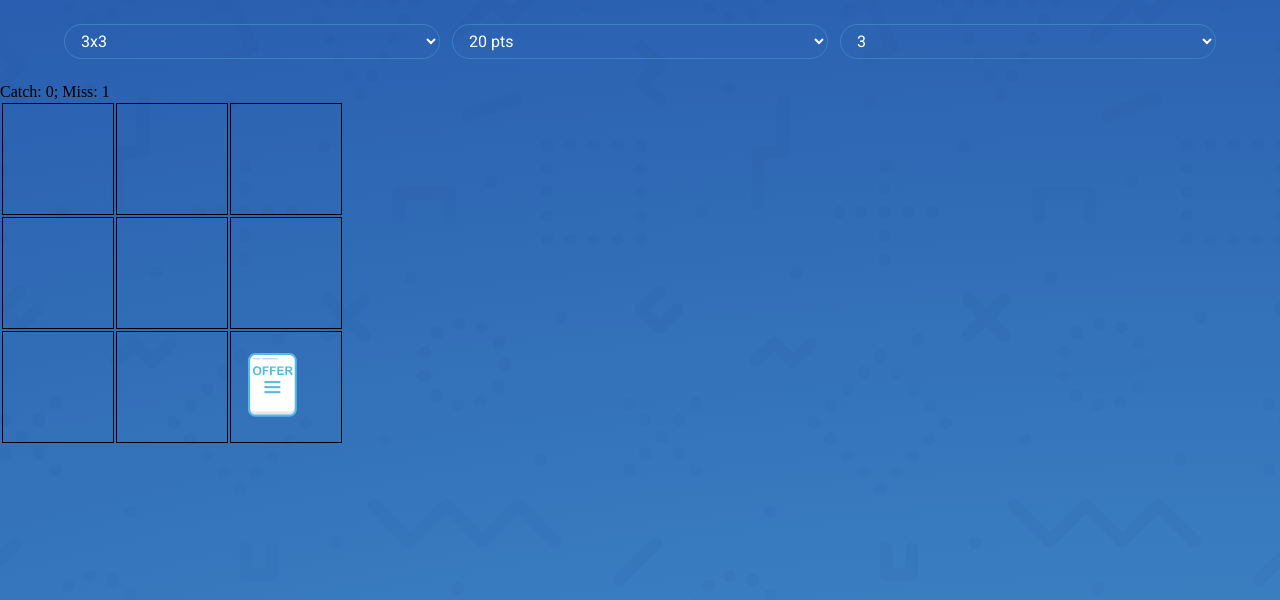
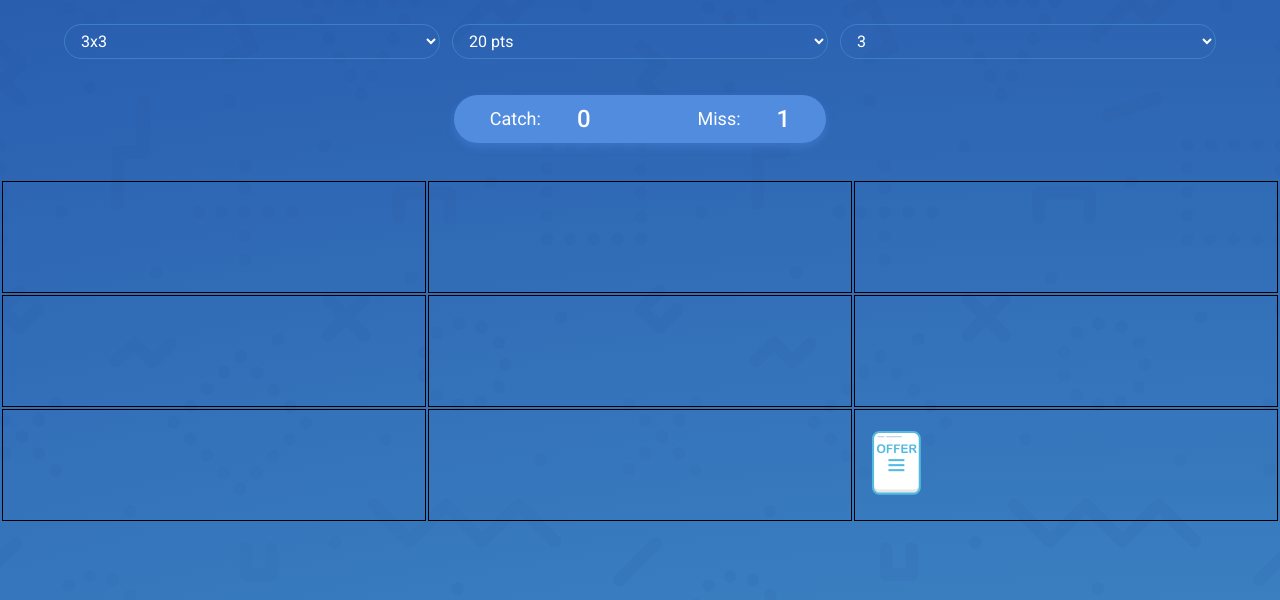
Before and after one commit to NikitaStaroverov/Precours-Projects, a plain HTML site: page Project-Game-CatchTheOffer/index.html in a window 1280 px wide. Both pictures are taken after a click on the button "START GAME". Drawn offline with Linux system fonts and the light colour scheme.

Commit message:
последняя версия

```diff
--- a/Project-Game-CatchTheOffer/index.html
+++ b/Project-Game-CatchTheOffer/index.html
@@ -12,6 +12,7 @@
 
   <link rel="stylesheet" href="./styles.css">
   <link rel="stylesheet" href="./styleWinAndLose.css">
+  <link rel="stylesheet" href="./scoreBlockStyle.css">
 
   <style>
     table td {
--- a/Project-Game-CatchTheOffer/index.js
+++ b/Project-Game-CatchTheOffer/index.js
@@ -1,6 +1,7 @@
 import { STATUSES, data, subscribe } from './data.js'
 import { StartButton } from './ui/game/buttons/RestartButton.js'
 import { Game } from './ui/game/game.component.js'
+import { ScoreBlock } from './ui/game/score-block/score-block.component.js'
 import { SettingsPanel } from './ui/game/settings-panel/settings-panel.component.js'
 import { Lose } from './ui/game/win and lose/lose.component.js'
 import { Win } from './ui/game/win and lose/win.component.js'
--- /dev/null
+++ b/Project-Game-CatchTheOffer/scoreBlockStyle.css
@@ -0,0 +1,34 @@
+.scoreBlock {
+	padding: 12px 36px;
+	align-self: center;
+	display: inline-flex;
+	align-items: flex-start;
+	gap: 107px;
+	border-radius: 30px;
+	background: #528cde;
+	box-shadow: 0px 4px 8px 0px rgba(88, 150, 238, 0.3);
+}
+
+.wrapCount {
+	display: flex;
+	align-items: flex-start;
+	gap: 36px;
+}
+
+.textCount {
+	color: #fff;
+	font-family: Roboto;
+	font-size: 18px;
+	font-style: normal;
+	font-weight: 400;
+	line-height: 24px;
+}
+
+.count {
+	color: #fff;
+	font-family: Roboto;
+	font-size: 24px;
+	font-style: normal;
+	font-weight: 500;
+	line-height: 24px;
+}
--- a/Project-Game-CatchTheOffer/styleWinAndLose.css
+++ b/Project-Game-CatchTheOffer/styleWinAndLose.css
@@ -92,7 +92,6 @@ p {
 
 .score {
 	color: #3676bc;
-	text-align: right;
 	font-family: Roboto;
 	font-size: 24px;
 	font-style: normal;
--- a/Project-Game-CatchTheOffer/styles.css
+++ b/Project-Game-CatchTheOffer/styles.css
@@ -10,9 +10,6 @@ p {
 
 /* фон */
 .app {
-	/* display: flex;
-	justify-content: center;
-	align-items: center; */
 	width: 100%;
 	height: 100vh;
 	background: url('./assets/images/background.svg');
@@ -31,13 +28,12 @@ p {
 		#285bae 100%
 	);
 }
-/* размещение элементов */
+
 .appWrapper {
 	width: 100%;
 	height: 100vh;
 	display: flex;
 	flex-direction: column;
-	/* justify-content: center; */
 }
 
 /* кнопки */
@@ -61,10 +57,9 @@ p {
 .settingsBar {
 	position: relative;
 	display: flex;
-	/* justify-self: flex-start; */
 	justify-content: space-around; /*space-around */
 	column-gap: 12px;
-	padding: 24px 64px;
+	padding: 24px 64px 0;
 }
 
 .select-settings {
@@ -80,3 +75,10 @@ p {
 	line-height: 24px; /* 150% */
 	background-color: transparent;
 }
+
+.gameBoard {
+	display: flex;
+	justify-content: center;
+	flex-direction: column;
+	row-gap: 36px;
+}
--- a/Project-Game-CatchTheOffer/ui/game/game.component.js
+++ b/Project-Game-CatchTheOffer/ui/game/game.component.js
@@ -1,9 +1,10 @@
 import { SettingsPanel } from './settings-panel/settings-panel.component.js'
 import { ScoreBlock } from './score-block/score-block.component.js'
 import { GameGrid } from './game-grid/game-grid.component.js'
+import { createElement } from '../../helper.js'
 
 export function Game() {
-	const element = document.createElement('div')
+	const element = createElement('div', ['gameBoard'], '')
 
 	const settingsPanel = SettingsPanel()
 	const scoreBlock = ScoreBlock()
--- a/Project-Game-CatchTheOffer/ui/game/score-block/score-block.component.js
+++ b/Project-Game-CatchTheOffer/ui/game/score-block/score-block.component.js
@@ -1,9 +1,24 @@
 import { data } from '../../../data.js'
+import { createElement } from '../../../helper.js'
 
 export function ScoreBlock() {
-	const element = document.createElement('div')
+	const scoreBlock = createElement('div', ['scoreBlock'], '')
 
-	element.append(`Catch: ${data.catchPoints}; Miss: ${data.missPoints}`)
+	const catchItem = createElement('div', ['wrapCount'], '')
+	const Catch = createElement('p', ['textCount'], '')
+	Catch.append('Catch:')
+	const catchScore = createElement('p', ['count'], '')
+	catchScore.append(`${data.catchPoints}`)
+	catchItem.append(Catch, catchScore)
 
-	return element
+	const missItem = createElement('div', ['wrapCount'], '')
+	const Miss = createElement('p', ['textCount'], '')
+	Miss.append('Miss:')
+	const missScore = createElement('p', ['count'], '')
+	missScore.append(`${data.missPoints}`)
+	missItem.append(Miss, missScore)
+
+	scoreBlock.append(catchItem, missItem)
+
+	return scoreBlock
 }
```
Also changed, not shown: Project-Game-CatchTheOffer/ui/game/settings-panel/settings-panel.component.js (+0 -7 lines).
